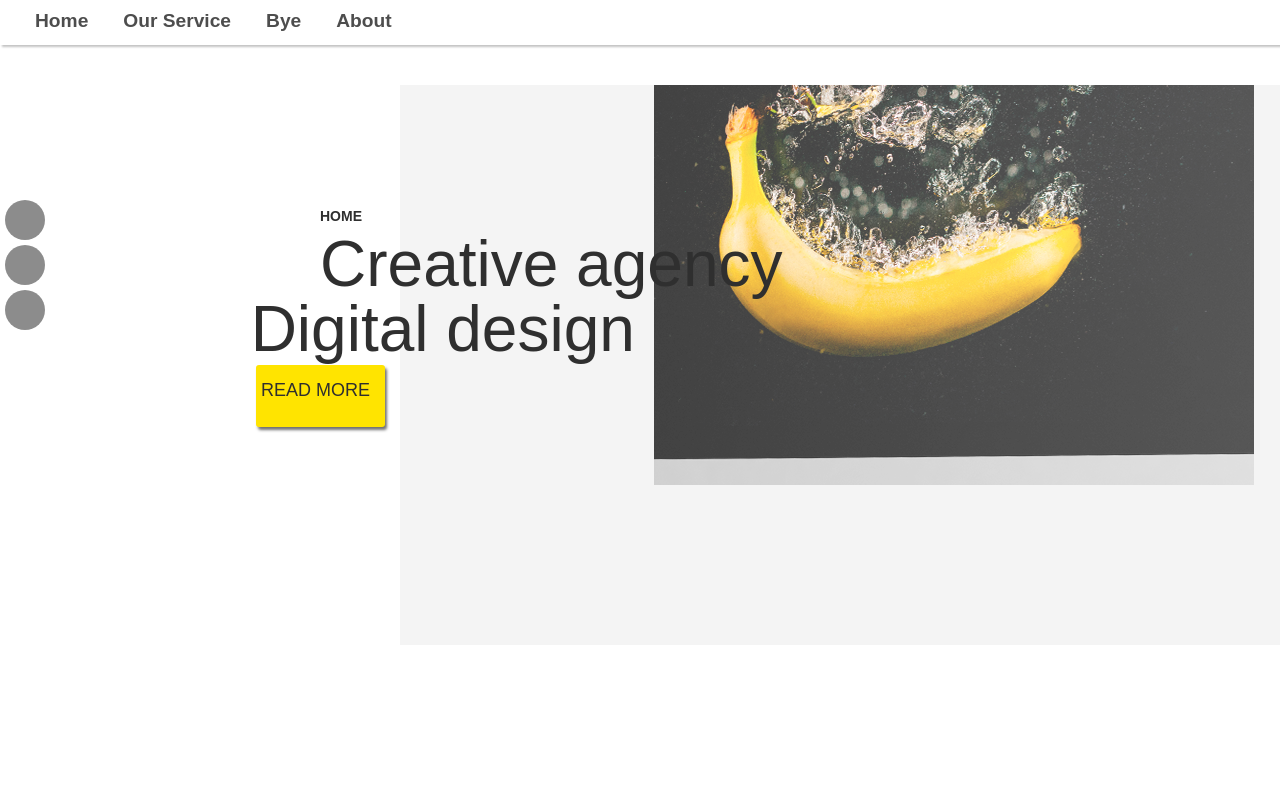
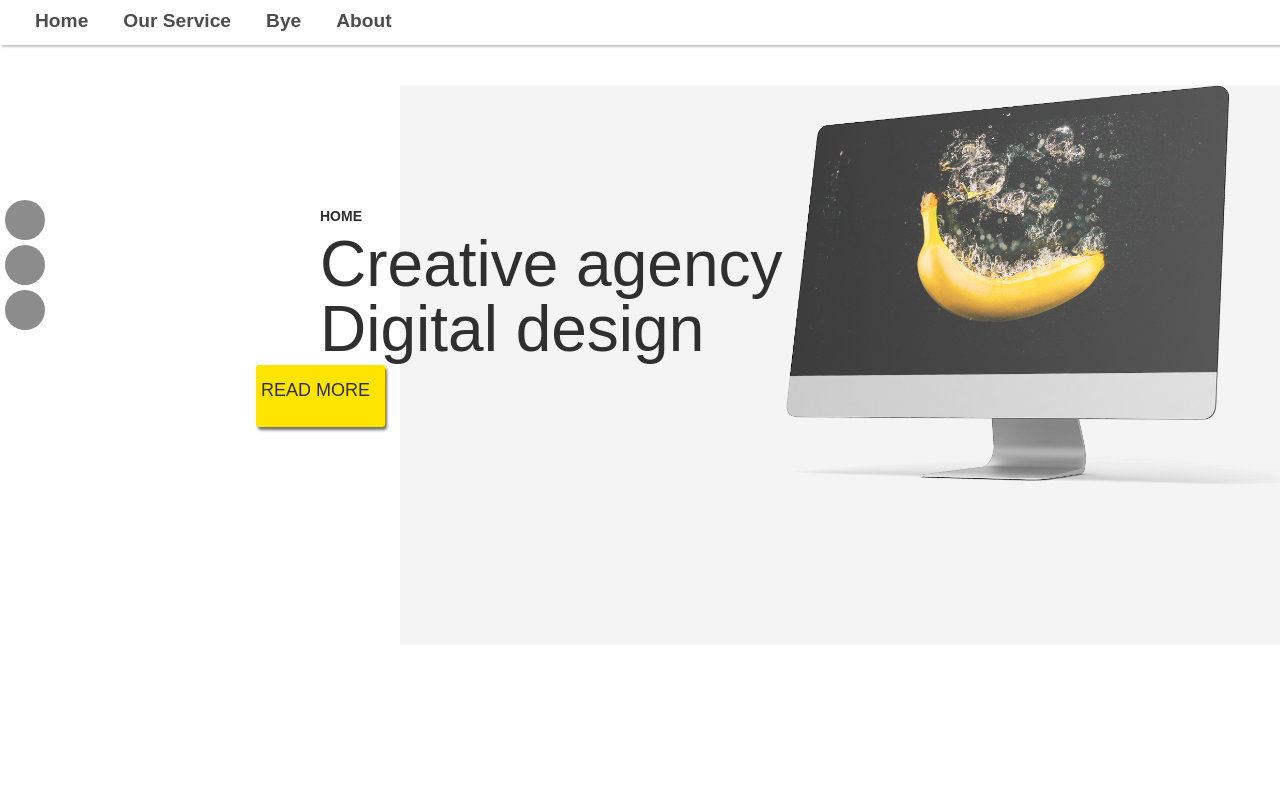
Before and after one commit to katrinkattt/react-app-yellow, a React (Create React App) app in the folder app-lending/yell-app/: page / in a window 1280 px wide. Shown: the top 800 px of the page. Built offline with nearby package versions, Linux system fonts and the light colour scheme.

Commit message:
setting style

```diff
--- a/app-lending/yell-app/src/components/Cards.jsx
+++ b/app-lending/yell-app/src/components/Cards.jsx
@@ -14,7 +14,7 @@ export default class Cards extends Component{
     constructor(props){
         super(props)
         this.state = {
-            curColor: 'white',
+            curColor: '#fcd708',
             colors: [
                 bg1,
                 bg,
--- a/app-lending/yell-app/src/index.css
+++ b/app-lending/yell-app/src/index.css
@@ -68,15 +68,15 @@ body{
   position: absolute;
 }
 .img__M{
-  width: 600px;
+  width: 500px;
   height: 400px;
-  padding-left: 25%;
+  padding-left: 38%;
 }
 .main__img{
+  height: 100%;
   width: auto;
-  height: 100%;
   background: url(./media/iMac.png);
-  background-position: center;
+  background-size: cover;
 }
 .title__main{
   font-family: Arial, Helvetica, sans-serif;
@@ -91,7 +91,7 @@ body{
 }
 .second__title  {
   margin-top: 1px;
-  margin-left: -15%;
+  /* margin-left: -15%; */
 
 }
 .title__home{
@@ -198,7 +198,6 @@ a:hover span {
 .offer__img{
   height: 100px;
   width: 100px;
-  /* margin-top:20%; */
   margin-left: 30%;
   border-radius: 5px;
   border: 2px solid #2f2f2f;
@@ -219,7 +218,6 @@ a:hover span {
   font-size: 20px;
   font-weight: bold;
   position: relative;
-  /* margin-left: -90px; */
   margin: 30px 0 0 -90px;
 
 }
@@ -240,8 +238,8 @@ a:hover span {
   height: 250px;
   width: 250px;
   margin: 0 0 16px 20px;
+  background-size: cover !important;
   background: #fcd708;
-  background-size: cover !important;
   /* если надо для каждого блока свой цвет, то пропиши для каждого класс с сответстующим цветом */
 }
 
```
